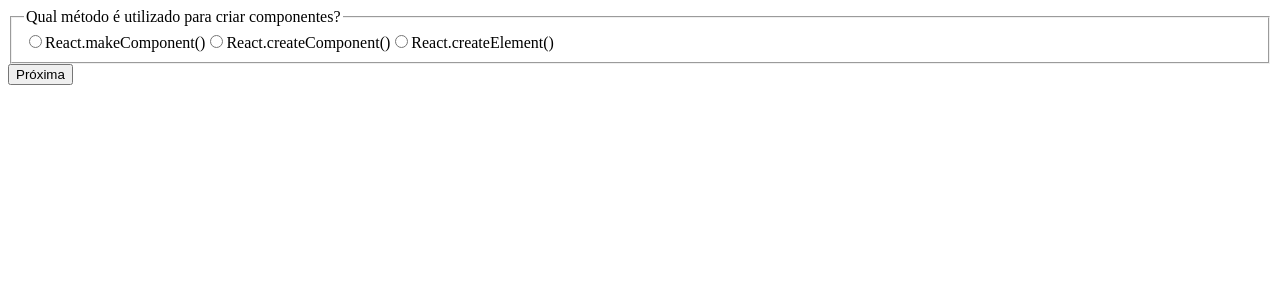
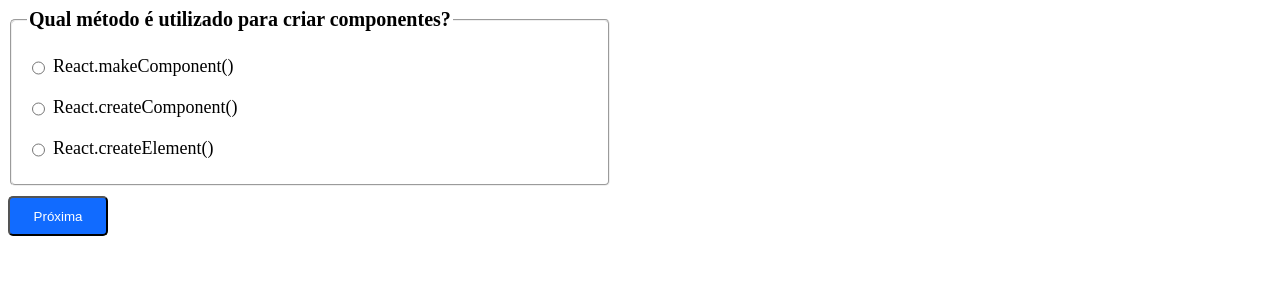
Before and after one commit to vleonecezar/questionario, a React (Create React App) app: page / in a window 1280 px wide. Shown: the top 300 px of the page. Built offline with nearby package versions, Linux system fonts and the light colour scheme.

Commit message:
Estilo feito

```diff
--- /dev/null
+++ b/src/App.css
@@ -0,0 +1,18 @@
+* {
+  box-sizing: border-box;
+}
+
+button {
+  width: 100px;
+  height: 40px;
+  background-color: #116bff;
+  color: #ffff;
+  border-radius: 5px;
+  outline: none;
+  cursor: pointer;
+}
+
+p {
+  font-size: 20px;
+  margin: 10px 10px;
+}
--- a/src/App.js
+++ b/src/App.js
@@ -1,5 +1,6 @@
 import React from "react";
 import Radio from "./Form/Radio";
+import "./App.css";
 
 const perguntas = [
   {
@@ -68,7 +69,9 @@
     const corretas = perguntas.filter(
       ({ resposta, id }) => respostas[id] === resposta
     );
-    setResultado(`Você acertou ${corretas.length} de ${perguntas.length}`);
+    setResultado(
+      `Você acertou ${corretas.length} de ${perguntas.length} questões`
+    );
   }
 
   return (
@@ -82,7 +85,7 @@
           {...pergunta}
         />
       ))}
-      {!resultado ? <button>Próxima</button> : resultado}
+      {!resultado ? <button>Próxima</button> : <p>{resultado}</p>}
     </form>
   );
 };
--- /dev/null
+++ b/src/Form/Radio.css
@@ -0,0 +1,24 @@
+fieldset {
+  max-width: 600px;
+  border-radius: 5px;
+  padding: 25px 0 25px 15px;
+  margin-bottom: 10px;
+}
+
+fieldset legend {
+  font-size: 20px;
+  font-weight: bold;
+}
+
+label {
+  display: flex;
+  font-size: 18px;
+}
+
+input {
+  margin-right: 8px;
+}
+
+label:nth-of-type(2) {
+  margin: 20px 0;
+}
--- a/src/Form/Radio.js
+++ b/src/Form/Radio.js
@@ -1,4 +1,5 @@
 import React from "react";
+import "./Radio.css";
 
 const Radio = ({ pergunta, options, id, value, onChange, active }) => {
   if (!active) return null;
```
